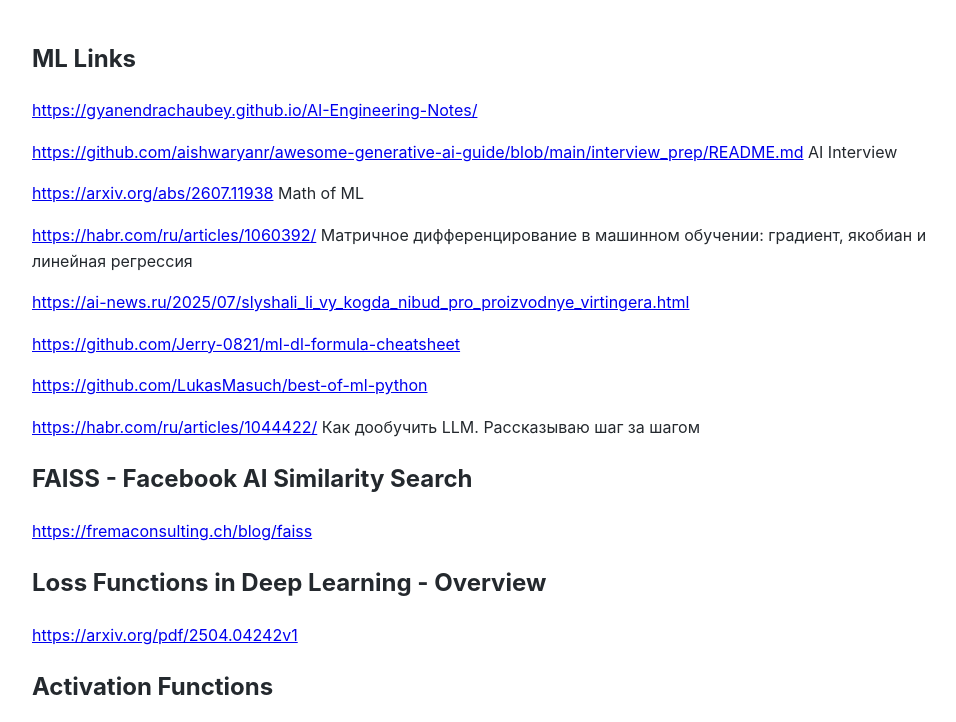
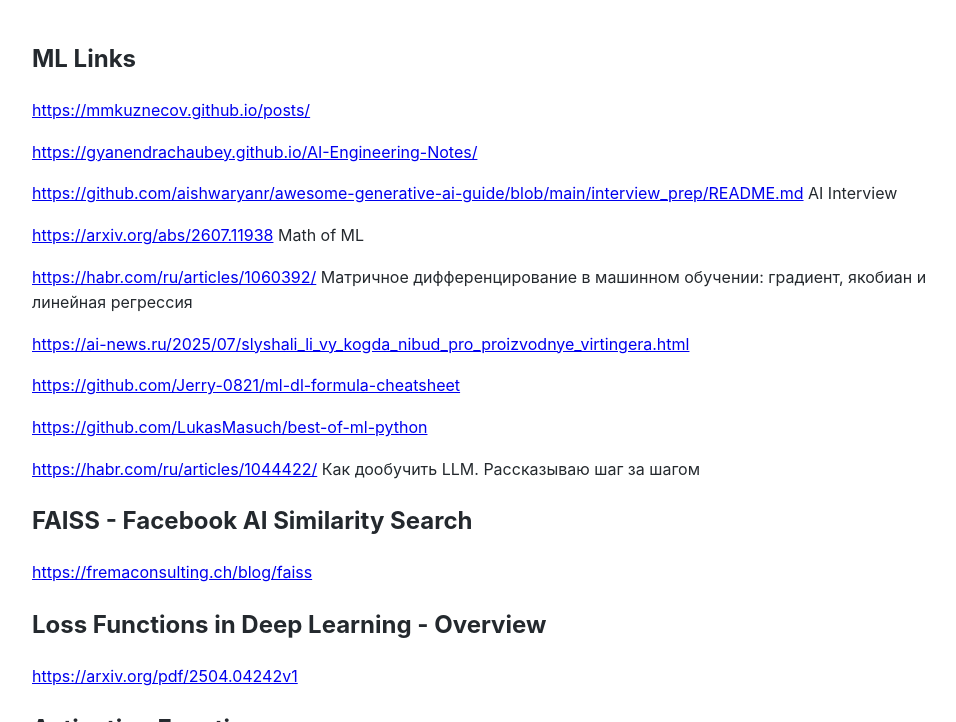
Before and after one commit to Michael-Lubinsky/michael-lubinsky.github.com, a Jekyll site: the page built from ml/mamba.md, in a window 1280 px wide and 900 px high, cut to the strip 0-722 px from the top of the window. Shown: the whole strip, without its empty margins (158-1114 px from the left). Built offline with Jekyll 4.4.1, drawn with Linux system fonts in a browser that asks for light colours; our own code applies the rules of GitHub Pages for plain Markdown files.

Commit message:
Update mamba.md

```diff
--- a/ml/mamba.md
+++ b/ml/mamba.md
@@ -1,5 +1,6 @@
 ## ML Links
 
+<https://mmkuznecov.github.io/posts/>
 
 <https://gyanendrachaubey.github.io/AI-Engineering-Notes/>
 
```
